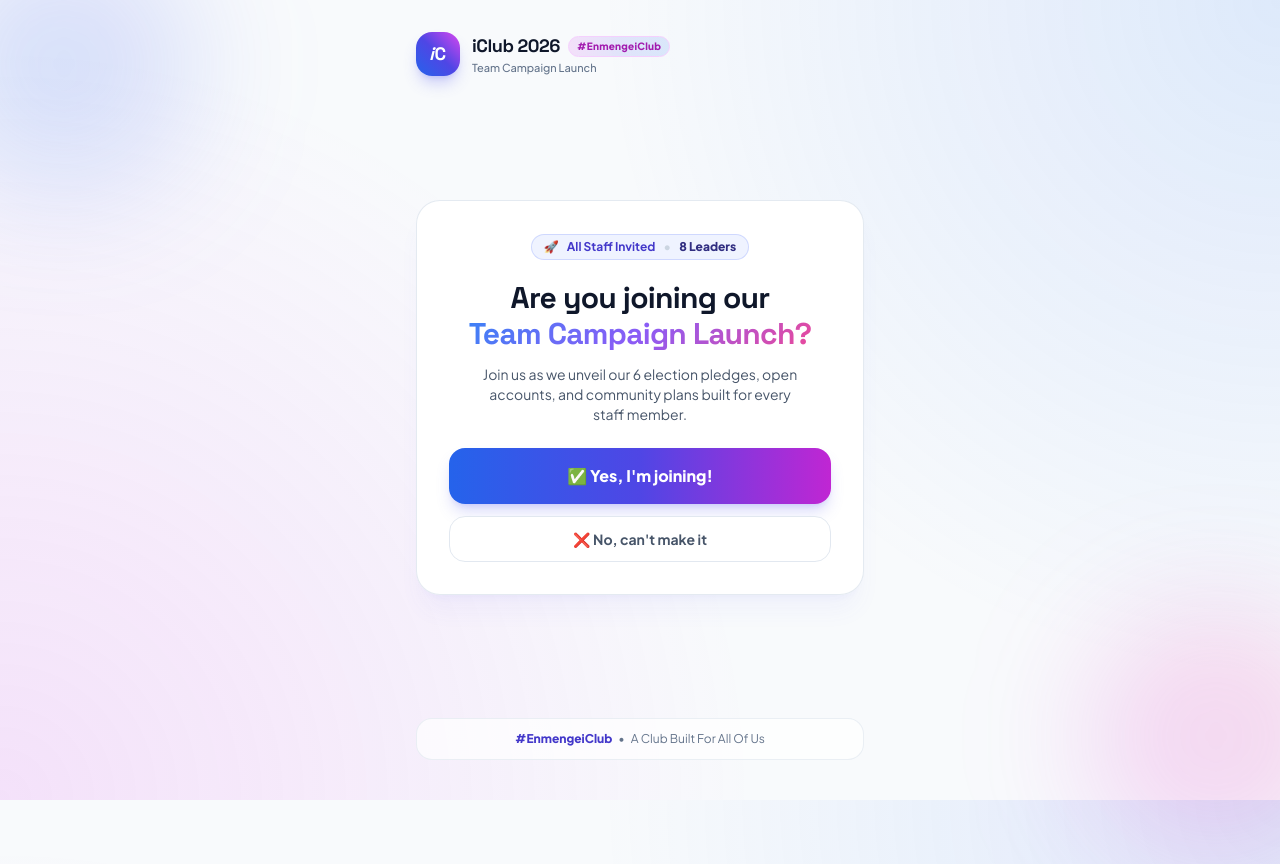
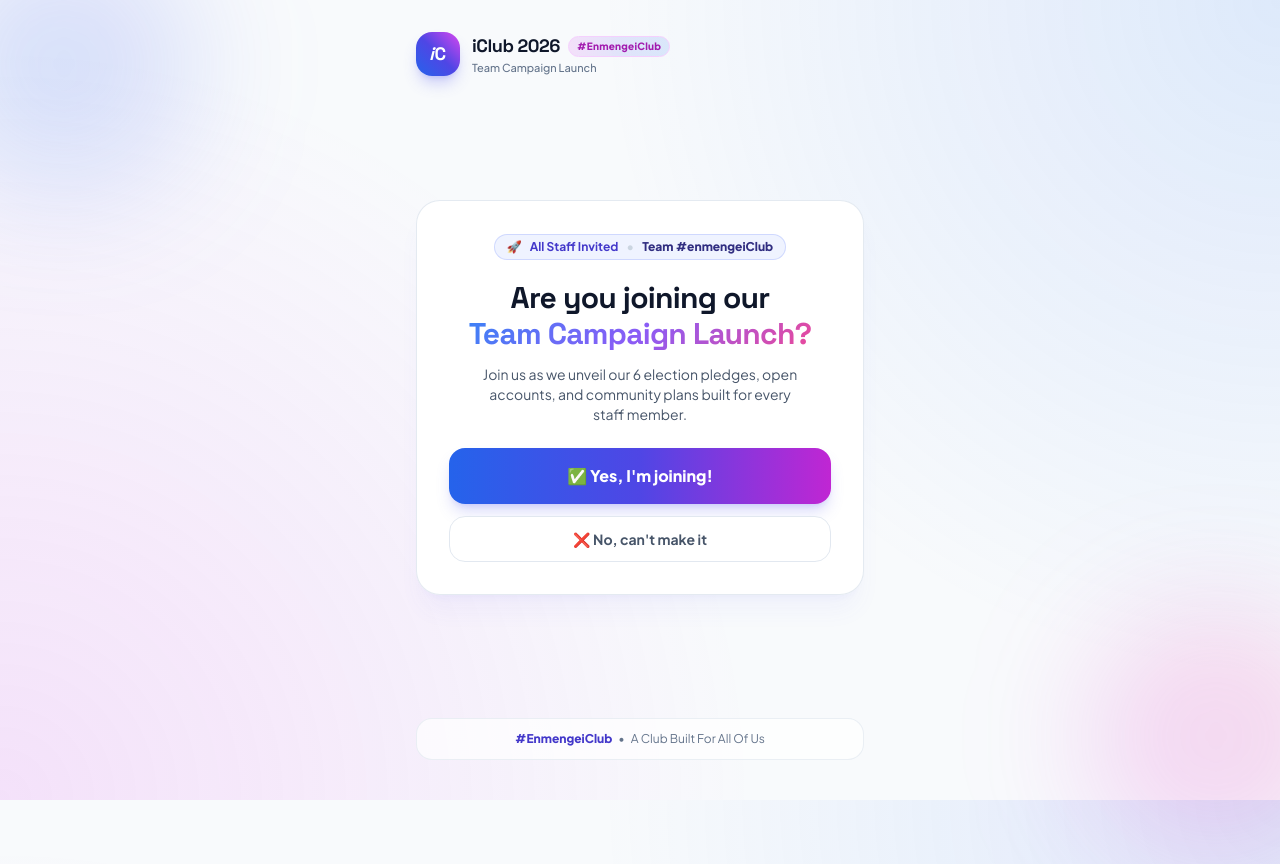
Before and after one commit to sen-code/rsvp_bot, a plain HTML site: page index.html in a window 1280 px wide. Shown: the top 864 px of the page. Drawn offline with nearby package versions, Linux system fonts and the light colour scheme.

Commit message:
Update leader count to team name in index.html

```diff
--- a/index.html
+++ b/index.html
@@ -152,7 +152,7 @@
           <span class="text-fuchsia-600 font-extrabold">🚀</span>
           <span>All Staff Invited</span>
           <span class="text-slate-300">•</span>
-          <span class="text-indigo-900 font-extrabold">8 Leaders</span>
+          <span class="text-indigo-900 font-extrabold">Team #enmengeiClub</span>
         </div>
 
         <h1 class="text-2xl sm:text-3xl font-extrabold text-slate-900 font-display tracking-tight leading-tight">
```
